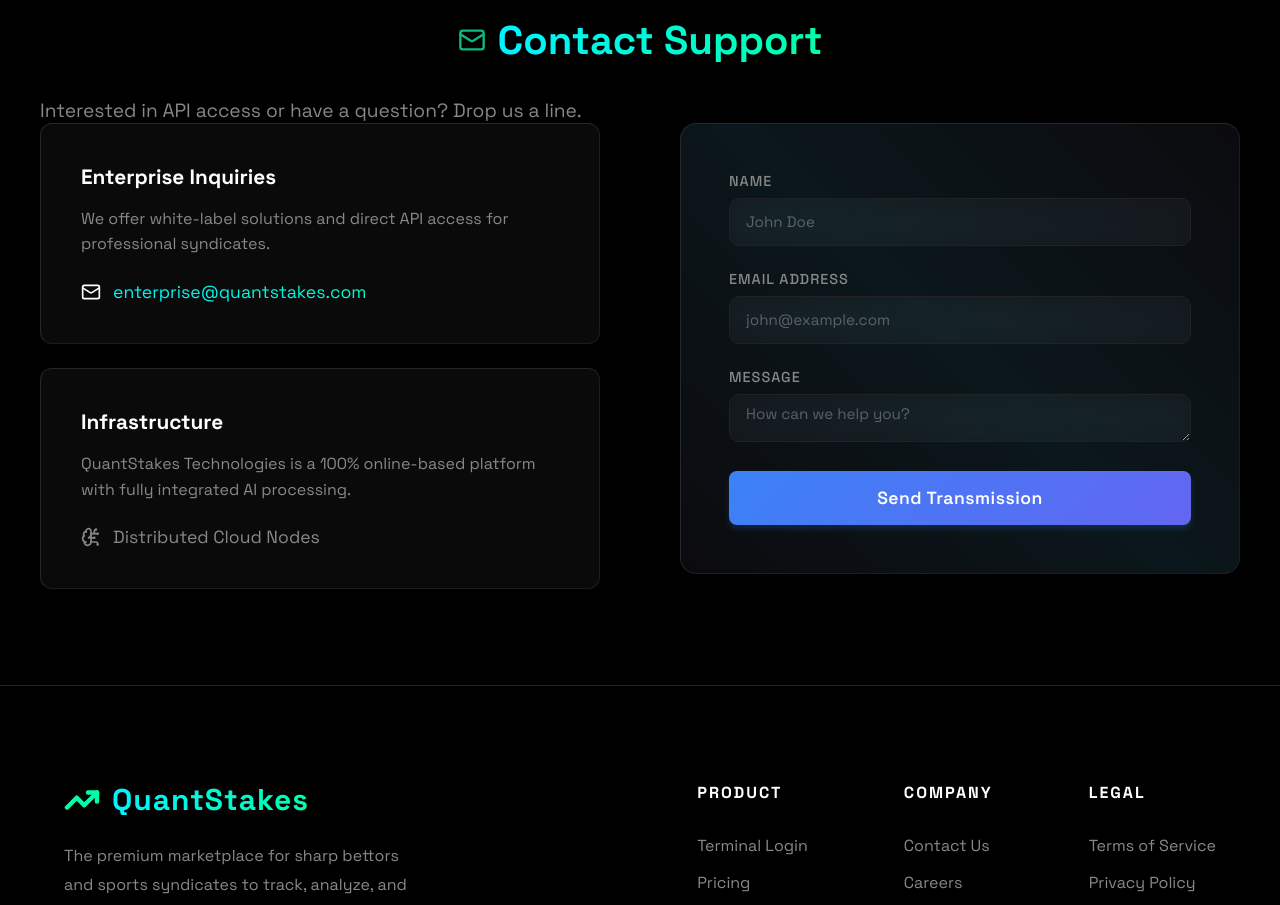
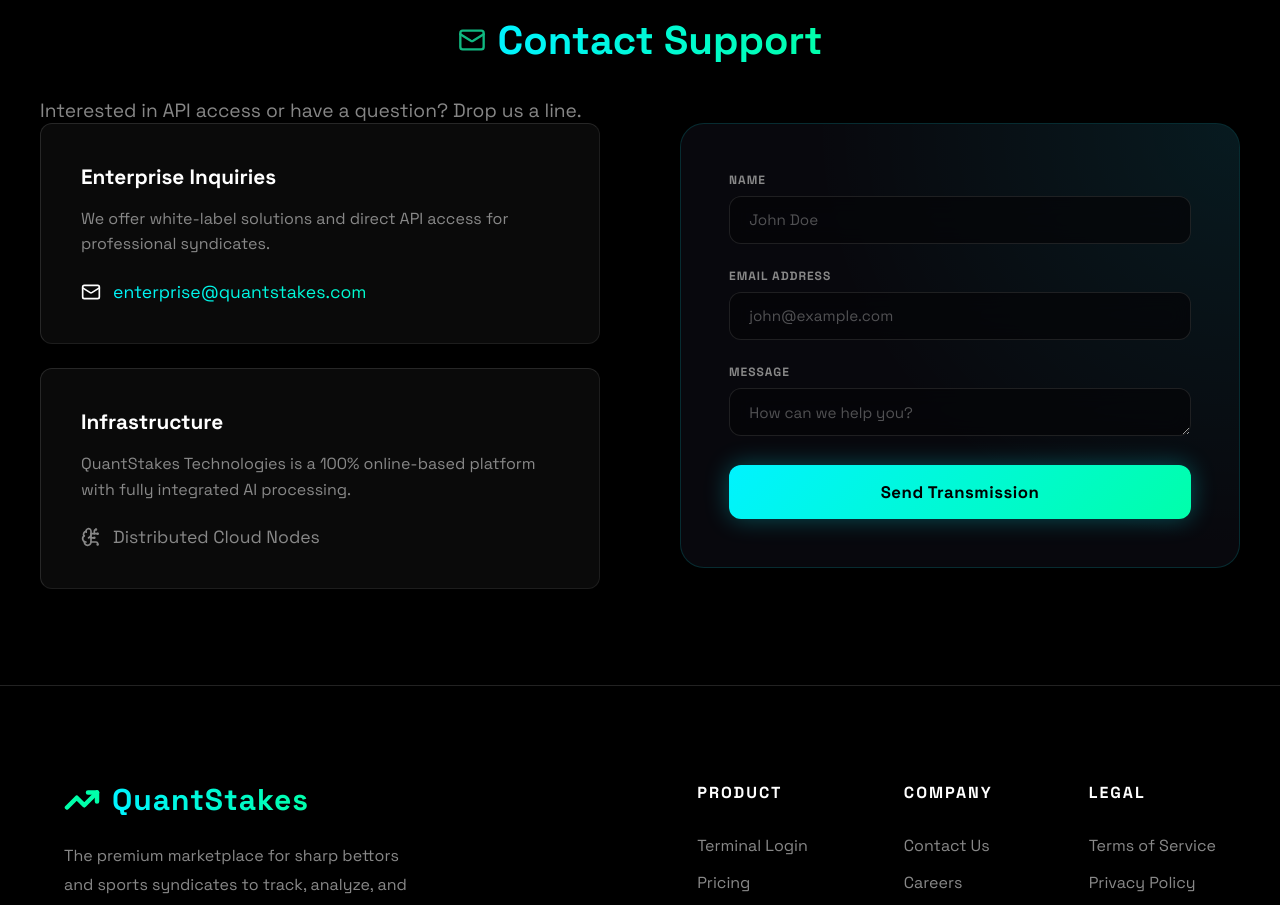
Before and after one commit to tsvetkov10/QuantStake, a React (Vite) app: page / in a window 1280 px wide. Shown: the part 2820-3725 px from the top of the page. Built offline with nearby package versions, Linux system fonts and the light colour scheme.

Commit message:
Update contact form color scheme and allow direct navigation to Auth page

```diff
--- a/src/App.jsx
+++ b/src/App.jsx
@@ -263,7 +263,7 @@
       <div className="bg-grid"></div>
       <Routes>
         <Route path="/" element={<Landing />} />
-        <Route path="/auth" element={userToUse ? <Navigate to="/dashboard" replace /> : <Auth />} />
+        <Route path="/auth" element={<Auth />} />
         <Route path="/terms" element={<Terms />} />
         <Route path="/privacy" element={<Privacy />} />
         <Route path="/*" element={userToUse ? <AuthenticatedApp session={userToUse} isMock={isMock} profile={profile} setProfileCompleted={(val) => {
--- a/src/pages/Landing.jsx
+++ b/src/pages/Landing.jsx
@@ -268,29 +268,29 @@
               </div>
             </div>
 
-            <div className="glass-panel" style={{ padding: '3rem', position: 'relative', overflow: 'hidden' }}>
-              <div style={{ position: 'absolute', top: 0, left: 0, width: '100%', height: '100%', background: 'linear-gradient(45deg, transparent, rgba(0, 243, 255, 0.05), transparent)', zIndex: 0, pointerEvents: 'none' }}></div>
+            <div className="glass-panel" style={{ padding: '3rem', position: 'relative', overflow: 'hidden', background: 'rgba(10, 10, 16, 0.85)', border: '1px solid rgba(0, 243, 255, 0.15)', borderRadius: '24px', boxShadow: '0 20px 50px rgba(0, 0, 0, 0.6)' }}>
+              <div style={{ position: 'absolute', top: 0, left: 0, width: '100%', height: '100%', background: 'radial-gradient(circle at top right, rgba(0, 243, 255, 0.08), transparent 60%)', zIndex: 0, pointerEvents: 'none' }}></div>
               {sent ? (
                 <div className="flex-col items-center justify-center text-center h-full" style={{ padding: '2rem', position: 'relative', zIndex: 1 }}>
                   <Send size={56} className="text-success mb-6" />
-                  <h3 style={{ fontSize: '1.8rem', marginBottom: '1rem' }}>Message Received</h3>
+                  <h3 style={{ fontSize: '1.8rem', marginBottom: '1rem', color: '#fff' }}>Message Received</h3>
                   <p className="text-secondary" style={{ fontSize: '1.1rem' }}>Our support team will get back to you within 24 hours.</p>
                 </div>
               ) : (
                 <form onSubmit={(e) => { e.preventDefault(); setSent(true); }} className="flex-col gap-6" style={{ position: 'relative', zIndex: 1 }}>
                   <div>
-                    <label className="label">Name</label>
-                    <input type="text" className="input-field" placeholder="John Doe" required style={{ background: 'var(--adaptive-white-03)' }} />
+                    <label className="label" style={{ color: 'var(--text-secondary)', textTransform: 'uppercase', fontSize: '0.75rem', letterSpacing: '1px', fontWeight: '700', marginBottom: '0.5rem', display: 'block' }}>Name</label>
+                    <input type="text" className="input-field" placeholder="John Doe" required style={{ background: 'rgba(5, 5, 8, 0.8)', border: '1px solid rgba(255, 255, 255, 0.1)', color: '#fff', padding: '0.9rem 1.2rem', borderRadius: '12px' }} />
                   </div>
                   <div>
-                    <label className="label">Email Address</label>
-                    <input type="email" className="input-field" placeholder="john@example.com" required style={{ background: 'var(--adaptive-white-03)' }} />
+                    <label className="label" style={{ color: 'var(--text-secondary)', textTransform: 'uppercase', fontSize: '0.75rem', letterSpacing: '1px', fontWeight: '700', marginBottom: '0.5rem', display: 'block' }}>Email Address</label>
+                    <input type="email" className="input-field" placeholder="john@example.com" required style={{ background: 'rgba(5, 5, 8, 0.8)', border: '1px solid rgba(255, 255, 255, 0.1)', color: '#fff', padding: '0.9rem 1.2rem', borderRadius: '12px' }} />
                   </div>
                   <div>
-                    <label className="label">Message</label>
-                    <textarea className="input-field" placeholder="How can we help you?" required rows="4" style={{ resize: 'vertical', background: 'var(--adaptive-white-03)' }}></textarea>
+                    <label className="label" style={{ color: 'var(--text-secondary)', textTransform: 'uppercase', fontSize: '0.75rem', letterSpacing: '1px', fontWeight: '700', marginBottom: '0.5rem', display: 'block' }}>Message</label>
+                    <textarea className="input-field" placeholder="How can we help you?" required rows="4" style={{ resize: 'vertical', background: 'rgba(5, 5, 8, 0.8)', border: '1px solid rgba(255, 255, 255, 0.1)', color: '#fff', padding: '0.9rem 1.2rem', borderRadius: '12px' }}></textarea>
                   </div>
-                  <button className="btn btn-primary" type="submit" style={{ width: '100%', padding: '1rem', fontSize: '1.1rem' }}>
+                  <button className="btn btn-primary" type="submit" style={{ width: '100%', padding: '1rem', fontSize: '1.05rem', fontWeight: '700', background: 'linear-gradient(135deg, #00f3ff 0%, #00ffaa 100%)', color: '#000', border: 'none', borderRadius: '12px', cursor: 'pointer', boxShadow: '0 0 25px rgba(0, 243, 255, 0.3)' }}>
                     Send Transmission
                   </button>
                 </form>
```
Also changed, not shown: src/pages/Contact.jsx (+9 -9 lines).
